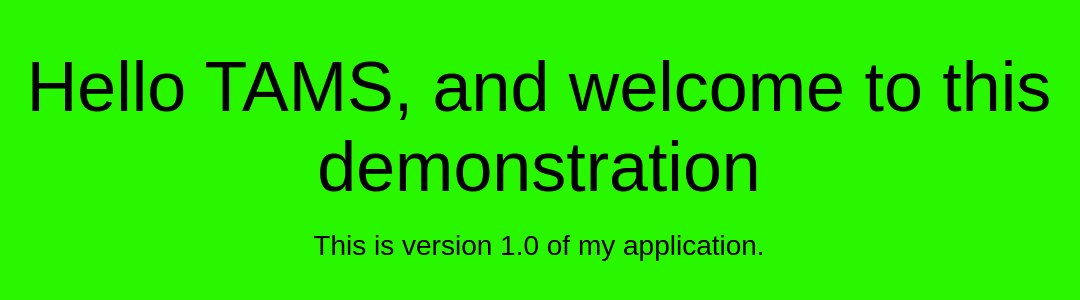
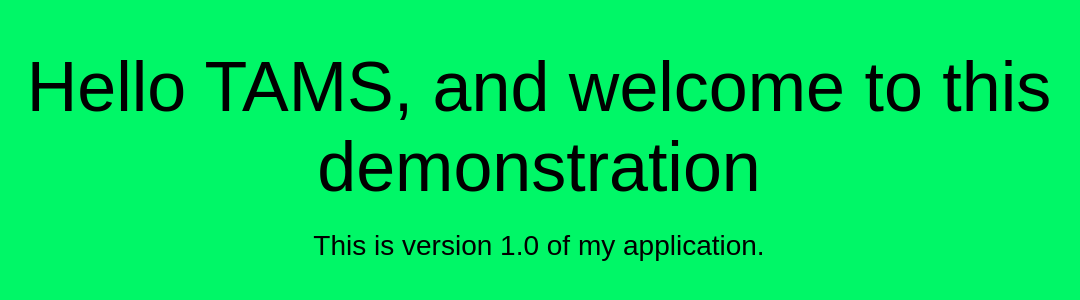
Before and after one commit to Max-Absolution/codeDeployTest, a plain HTML site: page index.html in a window 1280 px wide. Shown: the whole page, without its empty margins (101-1181 px from the left). Drawn offline with Linux system fonts and the light colour scheme.

Commit message:
Changed Color to Green

```diff
--- a/index.html
+++ b/index.html
@@ -6,7 +6,7 @@
   <style>
     body {
       color: #000000;
-      background-color: #29f700;
+      background-color: #00f767;
       font-family: Arial, sans-serif;
       font-size: 14px;
     }
```
Also changed, not shown: 1 other file.
